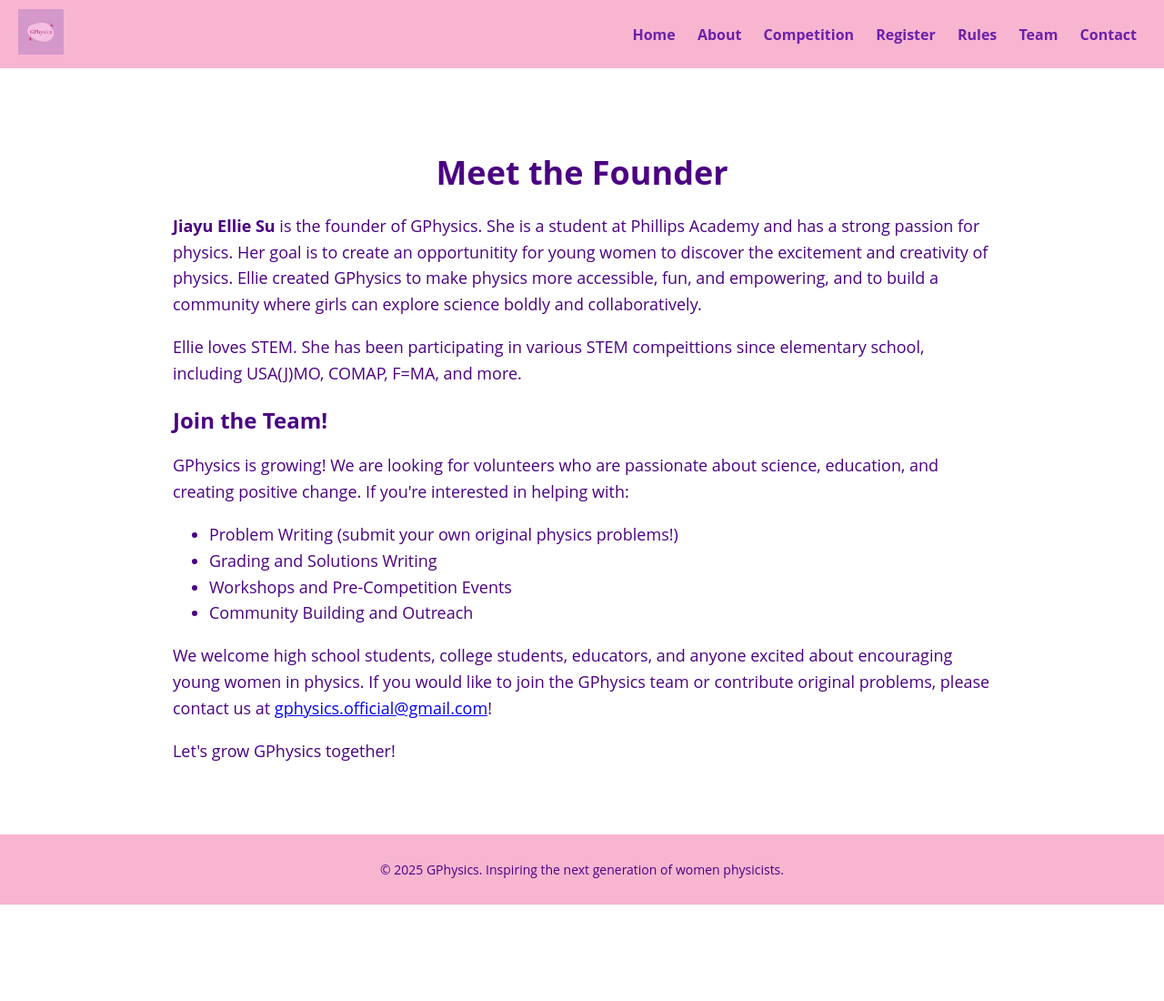
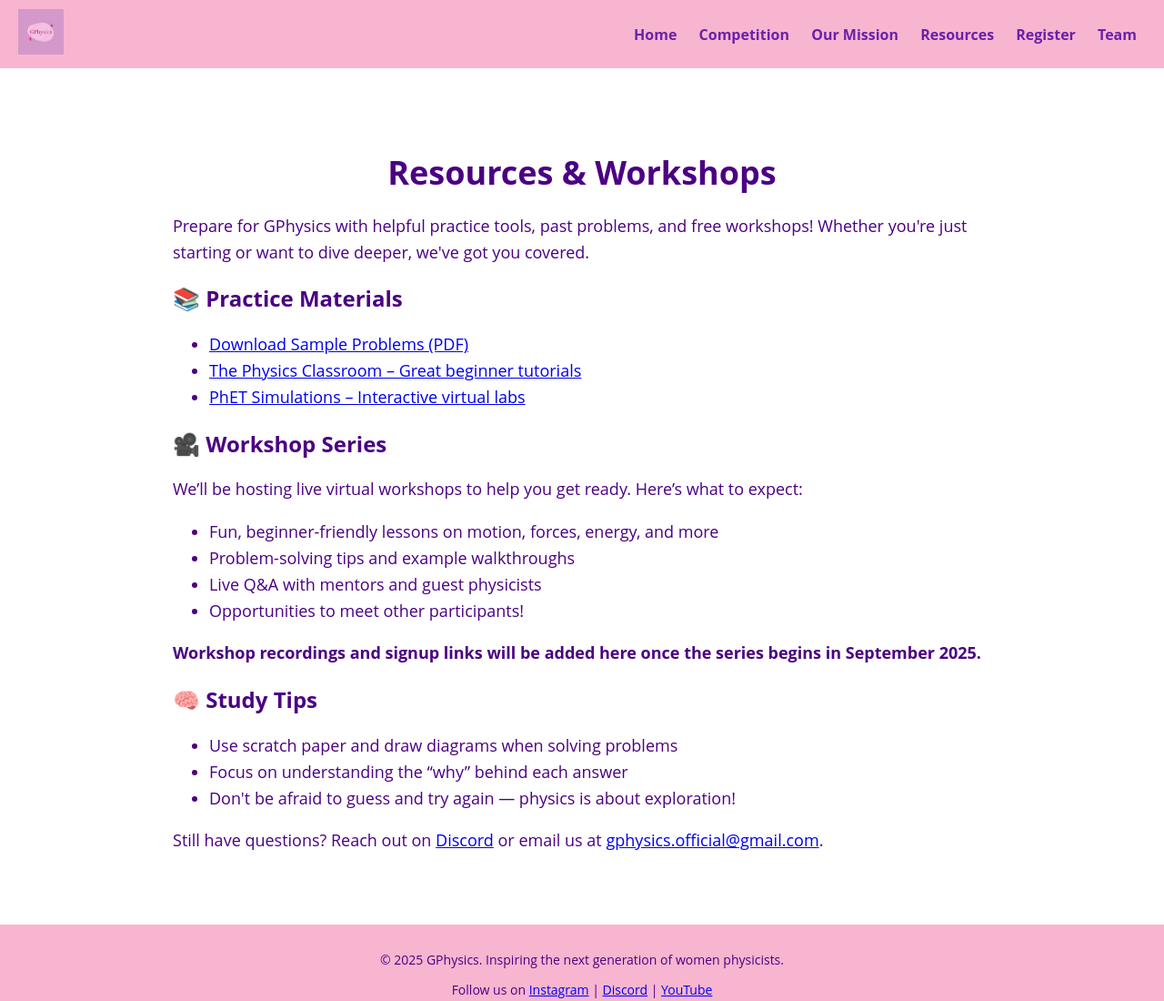
Before and after one commit to Gphysicsofficial/gphysics, a plain HTML site: page team.html in a window 1280 px wide. Shown: the whole page at 91% size. Before the commit the page ends 994 px from the top, so only its background shows below. Drawn offline with Linux system fonts and the light colour scheme.

Commit message:
Update team.html

```diff
--- a/team.html
+++ b/team.html
@@ -3,10 +3,9 @@
 <head>
   <meta charset="UTF-8">
   <meta name="viewport" content="width=device-width, initial-scale=1">
-  <title>Team | GPhysics</title>
+  <title>Resources & Workshops | GPhysics</title>
   <link rel="stylesheet" href="style.css">
 </head>
-
 <body>
 <header>
   <div class="topbar">
@@ -15,40 +14,50 @@
     </div>
     <nav>
       <a href="index.html">Home</a>
-        <a href="about.html">About</a>
       <a href="competition.html">Competition</a>
+      <a href="mission.html">Our Mission</a>
+      <a href="resources.html">Resources</a>
       <a href="register.html">Register</a>
-        <a href="rules.html">Rules</a>
       <a href="team.html">Team</a>
-        <a href="contact.html">Contact</a>
     </nav>
   </div>
 </header>
 
 <section class="content">
-    <h1>Meet the Founder</h1>
+  <h1>Resources & Workshops</h1>
+  <p>Prepare for GPhysics with helpful practice tools, past problems, and free workshops! Whether you're just starting or want to dive deeper, we've got you covered.</p>
 
-    <p><strong>Jiayu Ellie Su</strong> is the founder of GPhysics. She is a student at Phillips Academy and has a strong passion for physics. Her goal is to create an opportunitity for young women to discover the excitement and creativity of physics. Ellie created GPhysics to make physics more accessible, fun, and empowering, and to build a community where girls can explore science boldly and collaboratively.</p>
-
-    <p>Ellie loves STEM. She has been participating in various STEM compeittions since elementary school, including USA(J)MO, COMAP, F=MA, and more.</p>
-
-    <h2>Join the Team!</h2>
-    <p>GPhysics is growing! We are looking for volunteers who are passionate about science, education, and creating positive change. If you're interested in helping with:</p>
+  <h2>📚 Practice Materials</h2>
   <ul>
-      <li>Problem Writing (submit your own original physics problems!)</li>
-      <li>Grading and Solutions Writing</li>
-      <li>Workshops and Pre-Competition Events</li>
-      <li>Community Building and Outreach</li>
+    <li><a href="sample-problems.pdf" target="_blank">Download Sample Problems (PDF)</a></li>
+    <li><a href="https://www.physicsclassroom.com/" target="_blank">The Physics Classroom – Great beginner tutorials</a></li>
+    <li><a href="https://phet.colorado.edu/en/simulations/category/physics" target="_blank">PhET Simulations – Interactive virtual labs</a></li>
   </ul>
 
-    <p>We welcome high school students, college students, educators, and anyone excited about encouraging young women in physics. If you would like to join the GPhysics team or contribute original problems, please contact us at <a href=\"mailto:gphysics.official@gmail.com\">gphysics.official@gmail.com</a>!</p>
+  <h2>🎥 Workshop Series</h2>
+  <p>We’ll be hosting live virtual workshops to help you get ready. Here’s what to expect:</p>
+  <ul>
+    <li>Fun, beginner-friendly lessons on motion, forces, energy, and more</li>
+    <li>Problem-solving tips and example walkthroughs</li>
+    <li>Live Q&A with mentors and guest physicists</li>
+    <li>Opportunities to meet other participants!</li>
+  </ul>
 
-    <p>Let's grow GPhysics together!</p>
+  <p><strong>Workshop recordings and signup links will be added here once the series begins in September 2025.</strong></p>
 
+  <h2>🧠 Study Tips</h2>
+  <ul>
+    <li>Use scratch paper and draw diagrams when solving problems</li>
+    <li>Focus on understanding the “why” behind each answer</li>
+    <li>Don't be afraid to guess and try again — physics is about exploration!</li>
+  </ul>
+
+  <p>Still have questions? Reach out on <a href="https://discord.gg/qsFaJR58">Discord</a> or email us at <a href="mailto:gphysics.official@gmail.com">gphysics.official@gmail.com</a>.</p>
 </section>
 
 <footer>
   <p>© 2025 GPhysics. Inspiring the next generation of women physicists.</p>
+  <p>Follow us on <a href="https://instagram.com/gphysics.official">Instagram</a> | <a href="https://discord.gg/qsFaJR58">Discord</a> | <a href="https://www.youtube.com/@GPhysics.official">YouTube</a></p>
 </footer>
 </body>
 </html>
```
Lines whose indentation alone changed are shown as unchanged.
